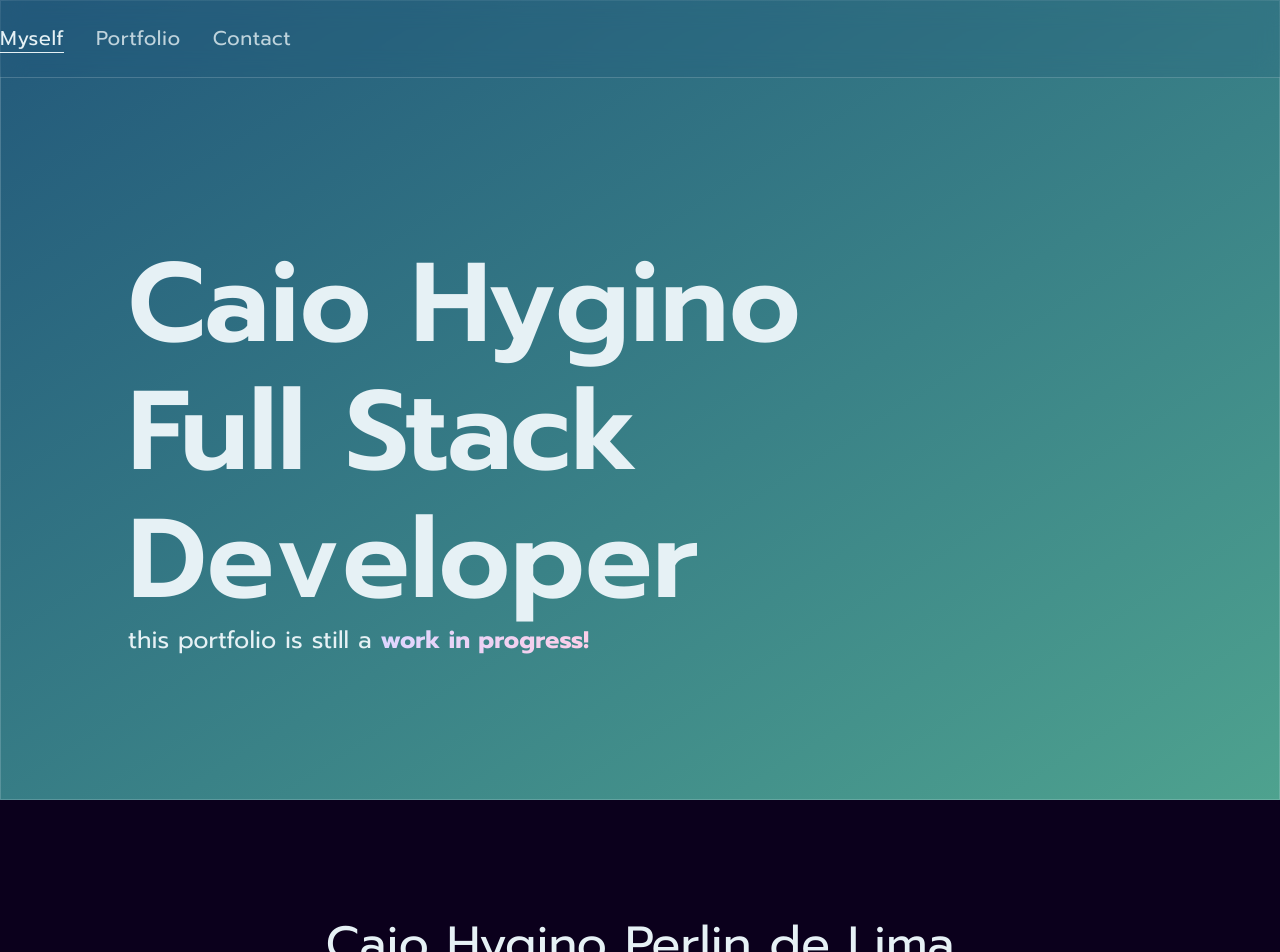
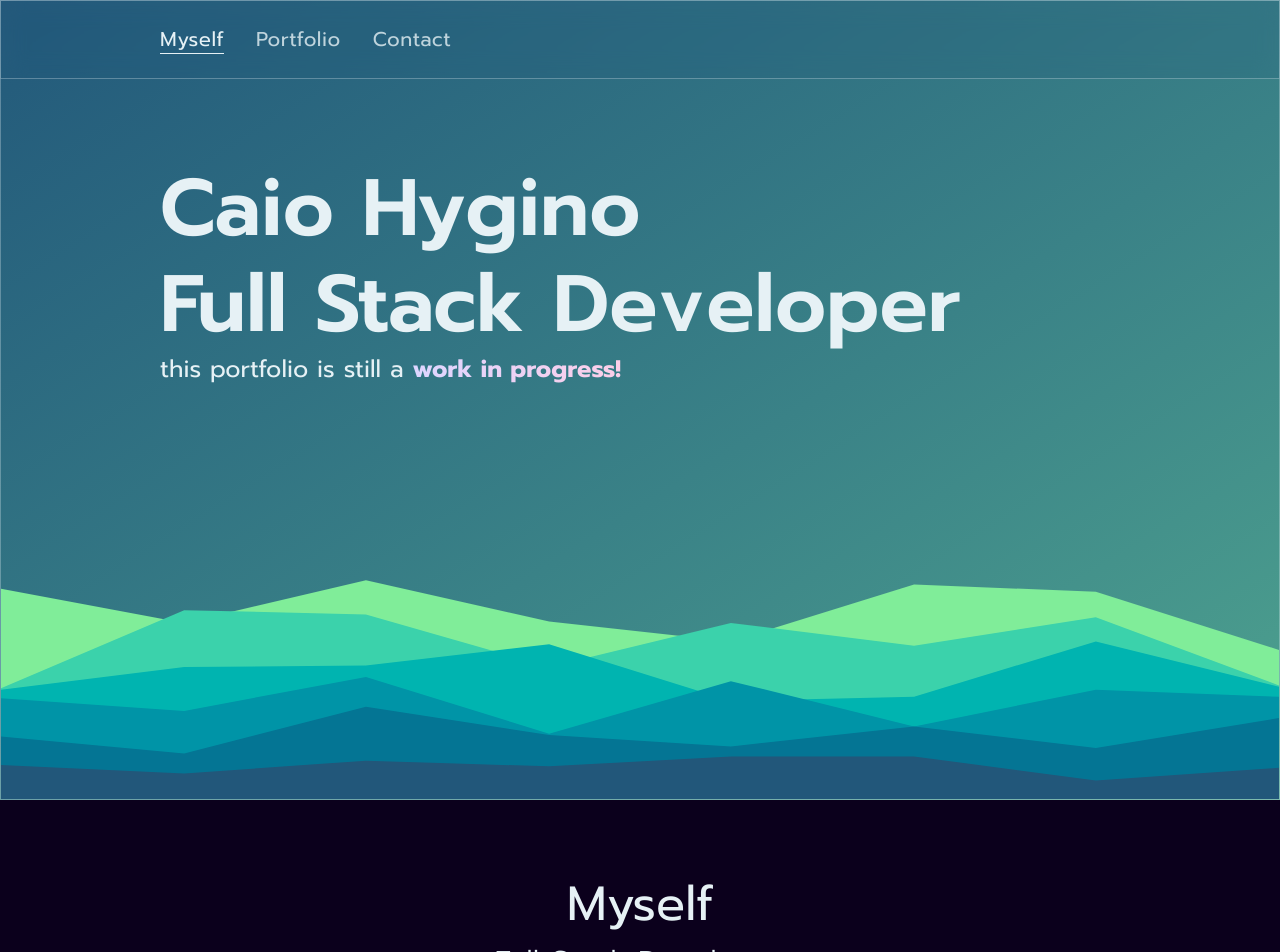
Before and after one commit to CaioHPerlin/portfolio, a React (Vite) app: page / in a window 1280 px wide. Shown: the top 952 px of the page. Built offline with nearby package versions, Linux system fonts and the light colour scheme.

Commit message:
feat: add new parallax to hero section

```diff
--- a/src/components/navbar.tsx
+++ b/src/components/navbar.tsx
@@ -12,7 +12,7 @@ function CustomLink({ to, children, ...props }: CustomLinkProps) {
       ease-in-out text-xl tracking-wide transition-opacity
       hover:opacity-100!
       after:block after:content-[''] after:border-b-1 after:border-accent
-      after:scale-x-0 after:transition-transform after:duration-150
+      after:scale-x-0 after:transition-transform after:duration-200
       after:ease-in-out hover:after:scale-x-100!
           ${isActive ? "after:scale-x-100" : "opacity-80"}
       `}
@@ -25,8 +25,11 @@ function CustomLink({ to, children, ...props }: CustomLinkProps) {
 
 export default function Navbar() {
   return (
-    <header className="py-6 fixed top-0 z-10 bg-secondary/20 backdrop-blur-md w-full border-b-1 border-accent/20">
-      <nav className="flex flex-row gap-8 w-[80rem] mx-auto opacity-100 hover:[&>*]:opacity-80 hover:[&>*]:after:scale-x-0 transition-opacity">
+    <header
+      className="py-6 fixed top-0 z-10 bg-secondary/20 backdrop-blur-md w-full border-b-1
+          border-1 border-accent/30 "
+    >
+      <nav className="flex flex-row gap-8 w-[75vw] mx-auto opacity-100 hover:[&>*]:opacity-80 hover:[&>*]:after:scale-x-0 transition-opacity">
         <CustomLink to="/">Myself</CustomLink>
         <CustomLink to="/portfolio">Portfolio</CustomLink>
         <CustomLink to="/contact">Contact</CustomLink>
--- a/src/index.css
+++ b/src/index.css
@@ -25,7 +25,7 @@
 }
 
 html {
-  @apply scroll-smooth overflow-y-scroll;
+  @apply scroll-smooth overflow-y-scroll relative;
 }
 
 body {
--- a/src/pages/myself.tsx
+++ b/src/pages/myself.tsx
@@ -1,6 +1,7 @@
 import { useScroll, motion, useTransform } from "motion/react";
 import PageHeading from "../components/page-heading";
 import { useRef } from "react";
+import ParallaxSeparator from "../components/parallax-separator";
 
 export default function MyselfPage() {
   const heroRef = useRef(null);
@@ -16,39 +17,44 @@ export default function MyselfPage() {
       {/* hero */}
       <div
         ref={heroRef}
-        className={`
+        className="
           select-none
-          flex justify-center items-center w-full h-[100vh]
-          border-1 border-accent/20
+          flex flex-col w-full h-[100vh]
+          border-1 border-accent/30
           bg-gradient-to-br from-background via-secondary to-primary
           bg-size-[400%_400%]
           animate-bg-pan
-        `}
+          relative
+          overflow-hidden
+        "
       >
+        {/* Text content aligned to top */}
         <motion.div
           style={{ y: heroTextParallax }}
-          className="w-[80vw] h-[40vh]"
+          className="w-[75vw] mx-auto pt-[20vh]"
         >
-          <h1 className="text-[7rem]! leading-32 font-semibold">
+          <h1 className="text-[5rem]! 2xl:text-[7rem]! leading-24 2xl:leading-32 font-semibold">
             Caio Hygino
             <br />
             Full Stack Developer
           </h1>
           <p className="py-0! text-2xl!">
             this portfolio is still a{" "}
-            <em className="not-italic text-transparent font-bold bg-gradient-to-r from-violet-200 to-pink-200 bg-clip-text ">
+            <em className="not-italic text-transparent font-bold bg-gradient-to-r from-violet-200 to-pink-200 bg-clip-text">
               work in progress!
             </em>
           </p>
         </motion.div>
+
+        {/* Parallax separator aligned to bottom */}
+        <div className="w-full mt-auto">
+          <ParallaxSeparator scrollYProgress={scrollYProgress} />
+        </div>
       </div>
 
       {/* content */}
-      <div className="w-[45rem] mx-auto mt-20 py-10">
-        <PageHeading
-          title="Caio Hygino Perlin de Lima"
-          subtitle="Full-Stack Developer"
-        />
+      <div className="w-[45rem] mx-auto pt-20 pb-10">
+        <PageHeading title="Myself" subtitle="Full-Stack Developer" />
         <main className="text-left space-y-8">
           <section>
             <h1>Myself</h1>
```
